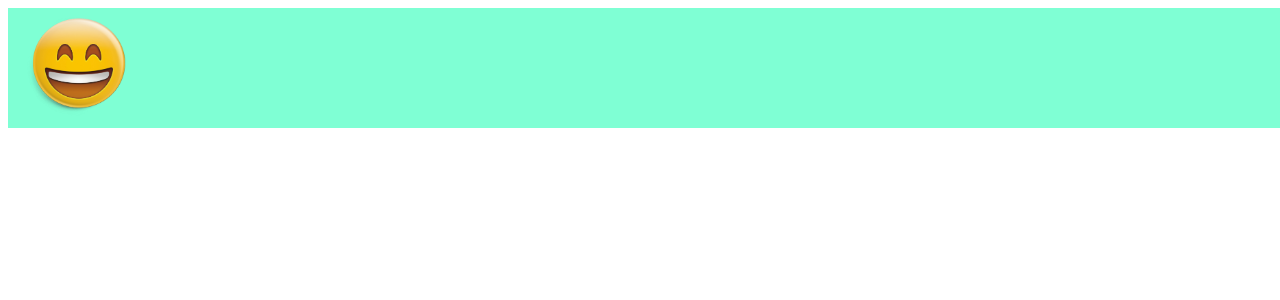
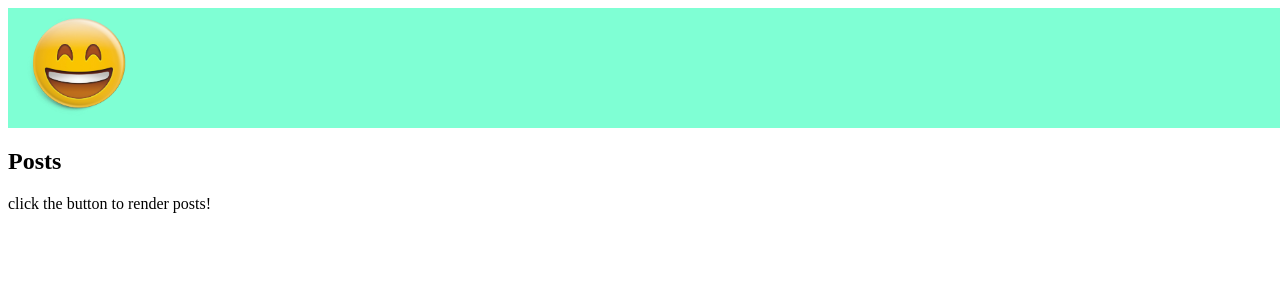
Before and after one commit to genzuby/test-app, a React (Create React App) app: page / in a window 1280 px wide. Shown: the top 300 px of the page. Built offline with nearby package versions, Linux system fonts and the light colour scheme.

Commit message:
headline test

```diff
--- a/src/App.js
+++ b/src/App.js
@@ -1,9 +1,13 @@
 import Header from './components/header';
+import Headline from './components/headline';
 
 function App() {
   return (
     <div className="App">
       <Header />
+      <section className="main">
+        <Headline header="Posts" desc="click the button to render posts!" />
+      </section>
     </div>
   );
 }
--- /dev/null
+++ b/src/components/headline/index.js
@@ -0,0 +1,13 @@
+import React from 'react';
+
+function Headline({ header, desc }) {
+  if (!header) return null;
+  return (
+    <div data-test="headlineComponent">
+      <h1 data-test="header">{header}</h1>
+      <p data-test="desc">{desc}</p>
+    </div>
+  );
+}
+
+export default Headline;
```
Also changed, not shown: 1 other file (tests, documents, lock files or other folders).
